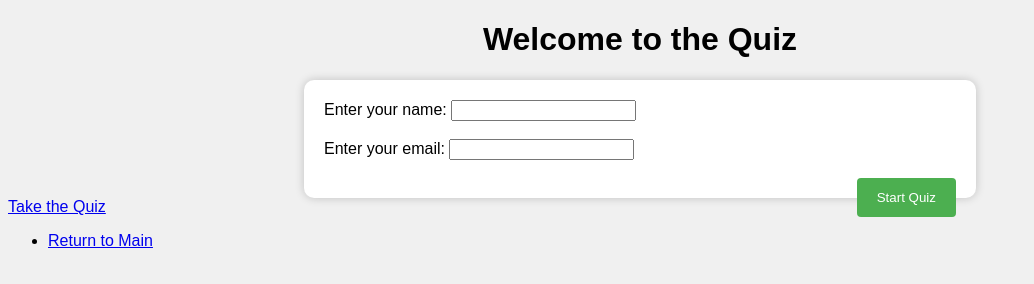
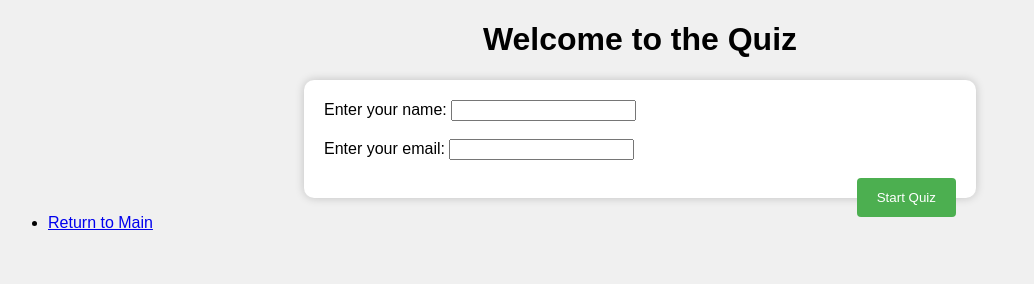
Before and after one commit to Rany-Saliba/Rany-Saliba.github.io, a plain HTML site: page quizMain.html in a window 1280 px wide. Shown: the whole page, without its empty margins (0-1034 px from the left). Drawn offline with Linux system fonts and the light colour scheme.

Commit message:
Update quizMain.html

```diff
--- a/quizMain.html
+++ b/quizMain.html
@@ -39,7 +39,6 @@
       <input type="email" id="email" name="email" required><br><br>
       <input type="submit" value="Start Quiz">
     </form>
-    <a href="quiz.html" class="quiz-link">Take the Quiz</a>
     <nav>
       <ul>
         <li><a href="index.html">Return to Main</a></li>
```
